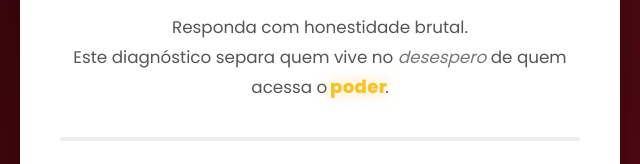
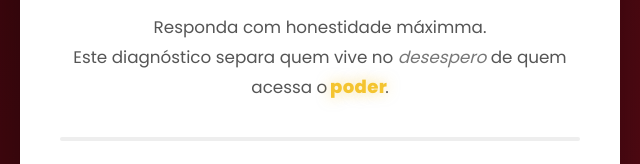
Before and after one commit to anakarolinaiclube-ux/quizor, a plain HTML site: page index.html in a window 1280 px wide. Shown: the part 221-385 px from the top of the page, 320-960 px from the left. Drawn offline with Linux system fonts and the light colour scheme; a web font is replaced by a local one.

Commit message:
Update index.html

```diff
--- a/index.html
+++ b/index.html
@@ -281,7 +281,7 @@
             <h1>Você está vivendo com todo o seu potencial… ou só com o que sobrou dele?</h1>
 
             <p class="intro">
-                Responda com honestidade brutal.<br>
+                Responda com honestidade máximma.<br>
                 Este diagnóstico separa quem vive no <span class="word-despair">desespero</span> de quem acessa o <span class="word-power">poder</span>.
             </p>
 
```
